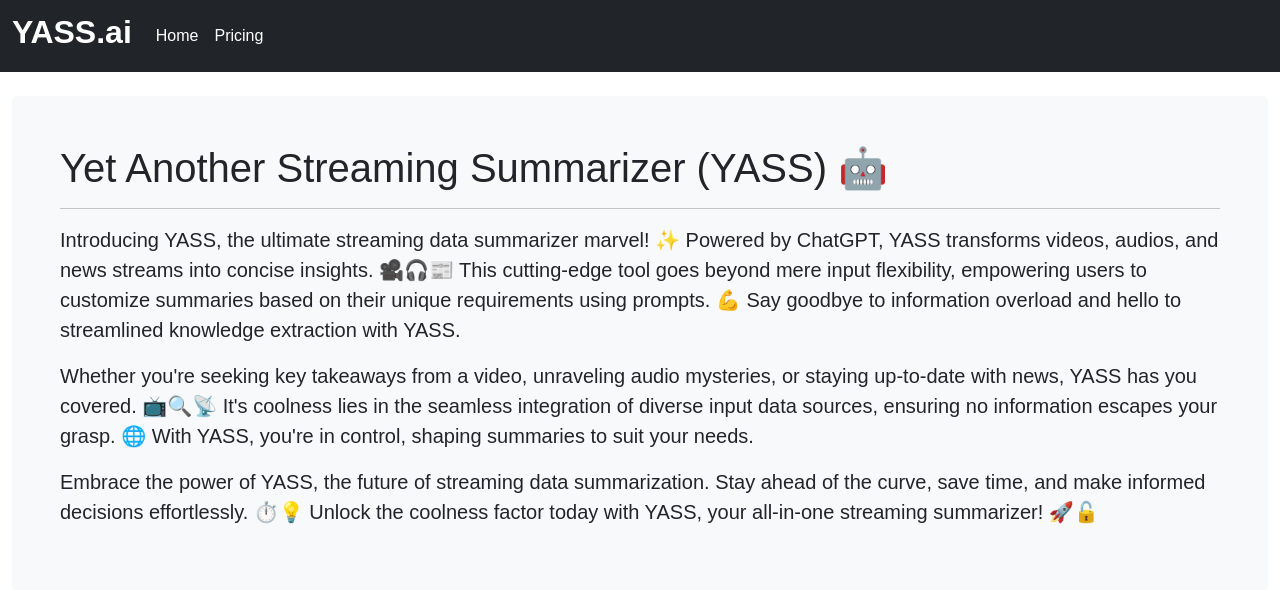
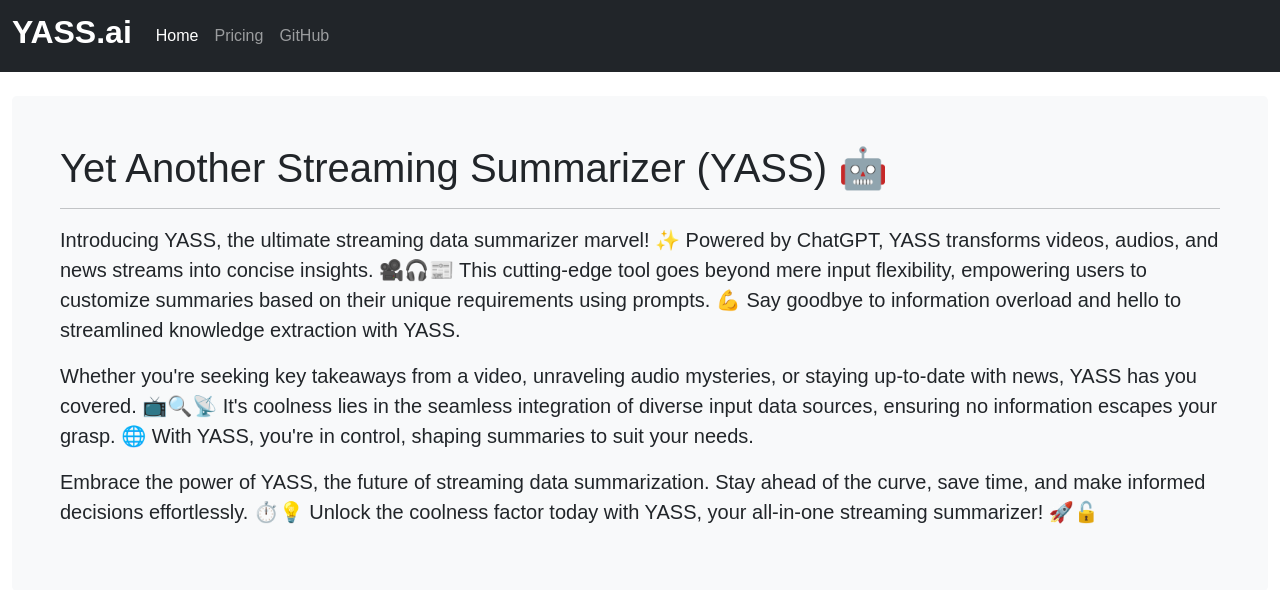
Before and after one commit to natehouk/flow-ai-hackathon-2023, a Django app: page / in a window 1280 px wide. Shown: the top 590 px of the page. Run offline with Django 4.2, Linux system fonts and the light colour scheme.

Commit message:
Refactor

```diff
--- a/streaming/templates/stream.html
+++ b/streaming/templates/stream.html
@@ -52,7 +52,8 @@
             <div class="collapse navbar-collapse" id="navbarCollapse">
                 <div class="navbar-nav">
                     <a href="#" class="nav-item nav-link active">Home</a>
-                    <a href="#" class="nav-item nav-link active">Pricing</a>
+                    <a href="#" class="nav-item nav-link">Pricing</a>
+		    <a href="https://github.com/natehouk/flow-ai-hackathon-2023" class="nav-item nav-link">GitHub</a>
                 </div>
             </div>
         </div>
```
